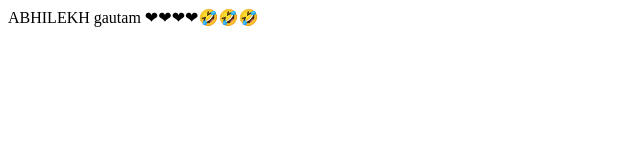
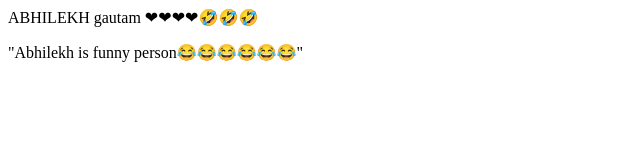
Before and after one commit to AnkitLamichhane/ankeet, a plain HTML site: page site/index.html in a window 1280 px wide. Shown: the whole page, without its empty margins (0-640 px from the left). Drawn offline with Linux system fonts and the light colour scheme.

```diff
--- a/site/index.html
+++ b/site/index.html
@@ -5,5 +5,8 @@
 </head>
 <body>
 ABHILEKH gautam ❤❤❤❤🤣🤣🤣
+<p>
+	"Abhilekh is funny person😂😂😂😂😂😂"
+</p>
 </body>
 </html>
```
